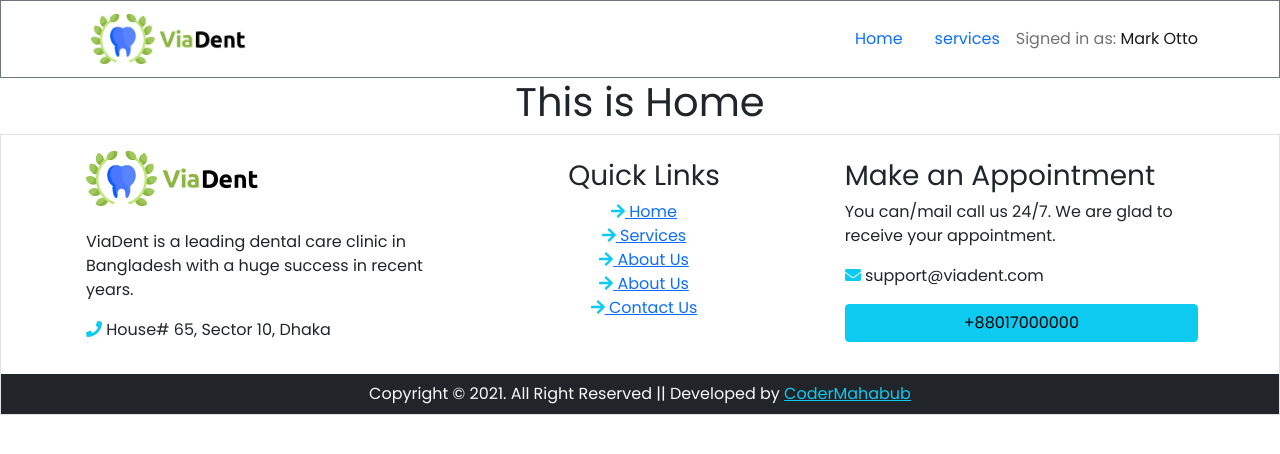
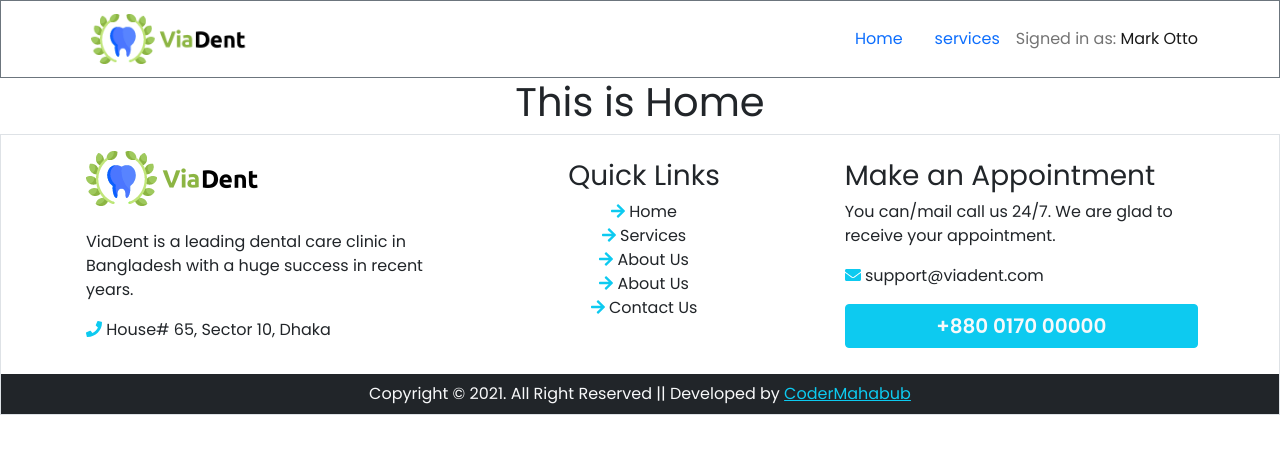
Before and after one commit to CoderMahabub/viadent-dental-clinic, a React (Create React App) app: page /home in a window 1280 px wide. Shown: the top 454 px of the page. Built offline with nearby package versions, Linux system fonts and the light colour scheme.

Commit message:
Footer Update

```diff
--- a/src/components/Footer/Footer.js
+++ b/src/components/Footer/Footer.js
@@ -18,19 +18,19 @@ const Footer = () => {
                         <p>ViaDent is a leading dental care clinic in Bangladesh with a huge success in recent years.</p>
                         <p> <span className="text-info">{phoneIcon} </span> House# 65, Sector 10, Dhaka</p>
                     </Col>
-                    <Col className="d-flex flex-column mt-4">
+                    <Col className="d-flex flex-column mt-4 text-decoration-none">
                         <h3>Quick Links</h3>
-                        <Link to="/home"><span className="text-info">{arrowRight} </span> Home</Link>
-                        <Link to="/home#services"><span className="text-info">{arrowRight} </span> Services</Link>
-                        <Link to="/about"><span className="text-info">{arrowRight} </span> About Us</Link>
-                        <Link to="/about"><span className="text-info">{arrowRight} </span> About Us</Link>
-                        <Link to="/contact"><span className="text-info">{arrowRight} </span> Contact Us</Link>
+                        <Link className="text-decoration-none text-dark" to="/home"><span className="text-info">{arrowRight} </span> Home</Link>
+                        <Link className="text-decoration-none text-dark" to="/home#services"><span className="text-info">{arrowRight} </span> Services</Link>
+                        <Link className="text-decoration-none text-dark" to="/about"><span className="text-info">{arrowRight} </span> About Us</Link>
+                        <Link className="text-decoration-none text-dark" to="/about"><span className="text-info">{arrowRight} </span> About Us</Link>
+                        <Link className="text-decoration-none text-dark" to="/contact"><span className="text-info">{arrowRight} </span> Contact Us</Link>
                     </Col>
                     <Col className="d-flex flex-column mt-4 text-start">
                         <h3>Make an Appointment</h3>
                         <p>You can/mail call us 24/7. We are glad to receive your appointment.</p>
                         <p> <span className="text-info">{emailIcon} </span> support@viadent.com</p>
-                        <Button variant="info">+88017000000</Button>
+                        <Button className="text-light fw-bold fs-5" variant="info">+880 0170 00000</Button>
                     </Col>
                 </Row>
             </Container>
```
